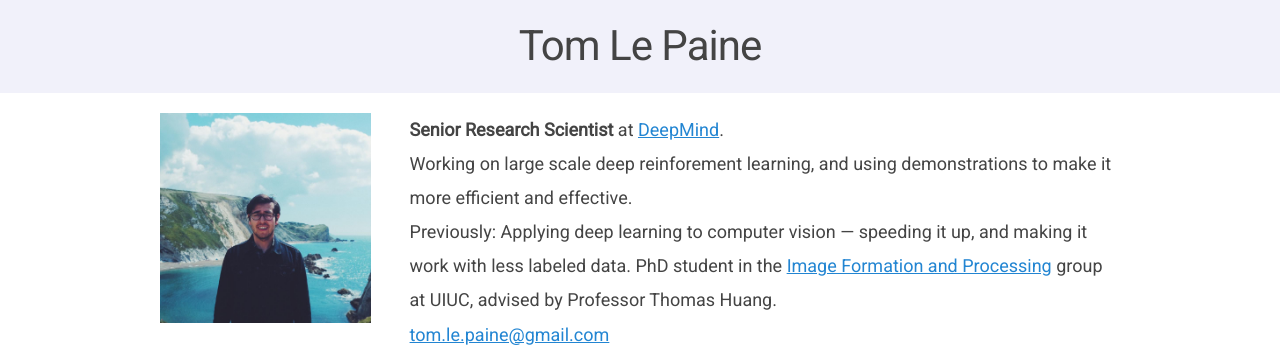
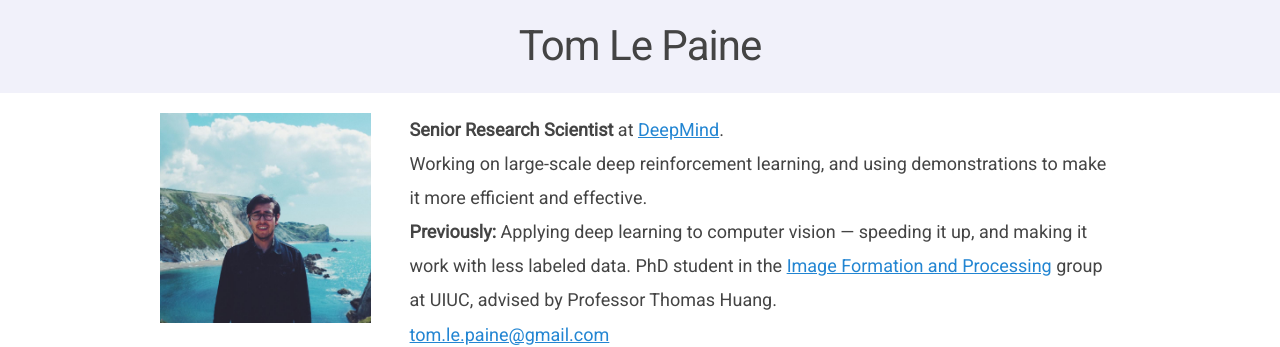
Before and after one commit to tomlepaine/tomlepaine.github.io, a Jekyll site: the page built from index.html, in a window 1280 px wide and 900 px high. Shown: the top 347 px of the window. Built offline with Jekyll 4.4.1, drawn with Linux system fonts in a browser that asks for light colours; nearby versions of some CDN libraries.

Commit message:
Update _config.yml

```diff
--- a/_config.yml
+++ b/_config.yml
@@ -2,7 +2,9 @@
 title: Tom Le Paine
 email: tom.le.paine@gmail.com
 description: > # this means to ignore newlines until "baseurl:"
-  <b>Senior Research Scientist</b> at [DeepMind](https://deepmind.com/).<br>Working on large scale deep reinforement learning, and using demonstrations to make it more efficient and effective.<br>Previously: Applying deep learning to computer vision — speeding it up, and making it work with less labeled data.
+  <b>Senior Research Scientist</b> at [DeepMind](https://deepmind.com/).
+  <br>Working on large-scale deep reinforcement learning, and using demonstrations to make it more efficient and effective.
+  <br><b>Previously:</b> Applying deep learning to computer vision — speeding it up, and making it work with less labeled data.
   PhD student in the [Image Formation and Processing](http://ifp-uiuc.github.io/) group at UIUC, advised by Professor Thomas Huang.
 baseurl: "" # the subpath of your site, e.g. /blog/
 url: "http://tomlepaine.github.io" # the base hostname & protocol for your site
```
